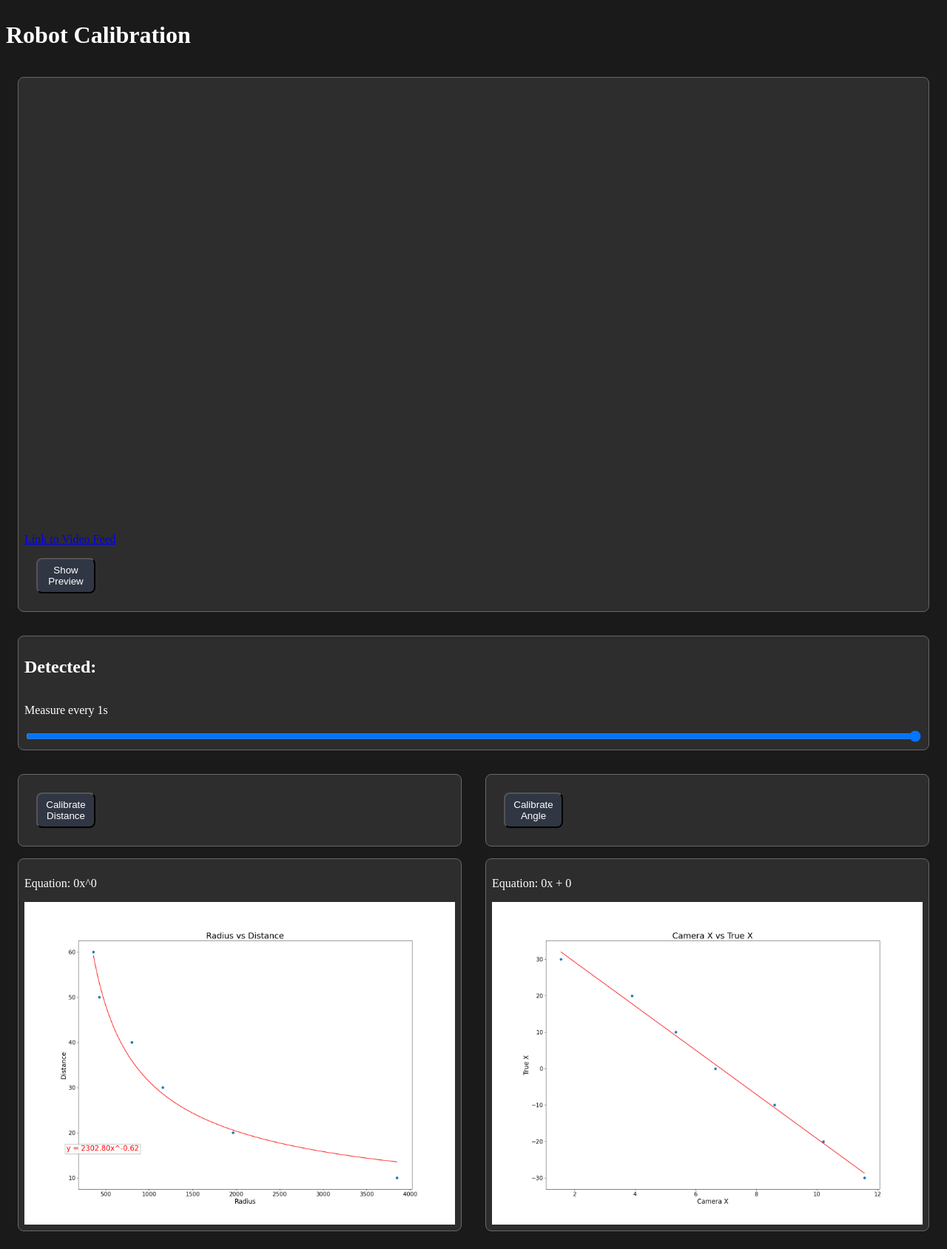
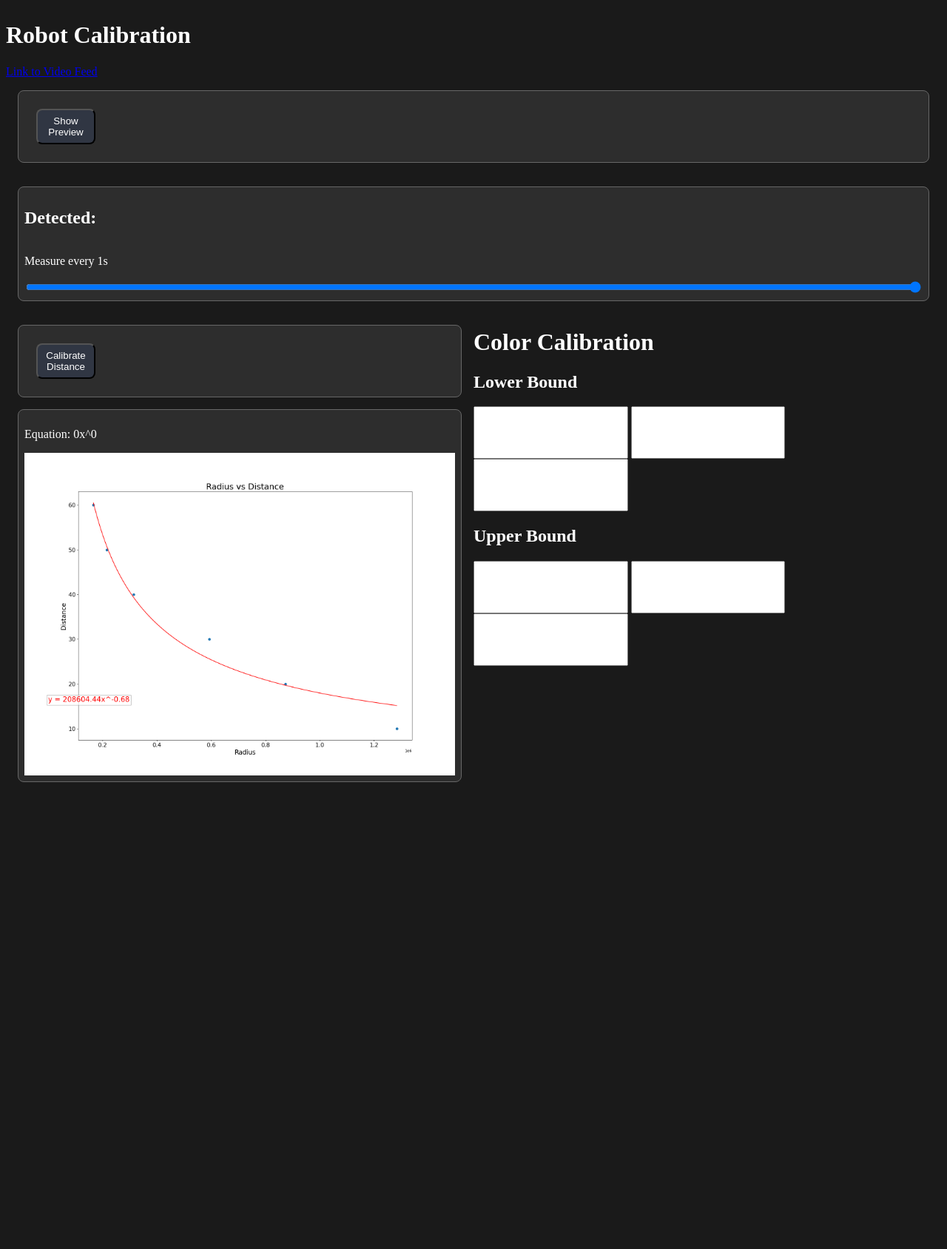
Before and after one commit to SaumYazdi/2024-Open-Robotics, a Python web app: template CameraCalibration/templates/index.html in a window 1280 px wide. Shown: the whole page at 74% size. After the commit the page ends 1057 px from the top, so only its background shows below. Run offline with Jinja, Linux system fonts and the light colour scheme; the template is opened without the code that fills it, so the values that code supplies are empty.

Commit message:
Color manual calibration+ multiple contours detection

```diff
--- a/CameraCalibration/calibrate.py
+++ b/CameraCalibration/calibrate.py
@@ -19,10 +19,10 @@ def update():
     server.radius = camera.radius
     server.radial_distance = camera.radial_distance
     server.angle = camera.angle
+    server.distance = camera.distance
 
-    if server.lower and server.upper:
+    if server.lower != camera.orange_lower or server.upper != camera.orange_upper:
         camera.set_color_bounds(server.lower, server.upper)
-        server.lower = server.upper = None
 
     server.fps = camera.fps
     if server.show_preview:
--- a/CameraCalibration/main.py
+++ b/CameraCalibration/main.py
@@ -21,10 +21,10 @@ def update():
     server.radius = camera.radius
     server.radial_distance = camera.radial_distance
     server.angle = camera.angle
+    server.distance = camera.distance
 
-    if server.lower and server.upper:
+    if server.lower != camera.orange_lower or server.upper != camera.orange_upper:
         camera.set_color_bounds(server.lower, server.upper)
-        server.lower = server.upper = None
 
     server.fps = camera.fps
     if server.show_preview:
--- a/CameraCalibration/static/color.js
+++ b/CameraCalibration/static/color.js
@@ -40,6 +40,10 @@ function calibrateColors() {
         headers: {
             "Content-type": "application/json; charset=UTF-8"
         }
+    })
+    .then(response => response.json())
+    .then(data => {
+        getColors();
     })
     .catch(error => {return 0;});
 
@@ -95,3 +99,98 @@ preview.addEventListener("click", () => {
     selectedColors.push(pixelColor);
     colorsLabel.innerHTML = `Selecting Colours: true, Colors: ${selectedColors.join(', ')}`;
 });
+
+
+
+// Color calibration
+
+colorLower = {
+    r: getE("color-lower-r"),
+    g: getE("color-lower-g"),
+    b: getE("color-lower-b")
+}
+
+colorUpper = {
+    r: getE("color-upper-r"),
+    g: getE("color-upper-g"),
+    b: getE("color-upper-b")
+}
+
+colorLowerBox = getE("color-lower-box");
+colorUpperBox = getE("color-upper-box");
+
+function getColors() {
+    fetch("/colors", {
+        method: "POST",
+        headers: {
+            "Content-type": "application/json; charset=UTF-8"
+        }
+        })
+        .then(response => response.json())
+        .then(data => {
+            lower = data.lower;
+            colorLower.r.value = lower[0];
+            colorLower.g.value = lower[1];
+            colorLower.b.value = lower[2];
+            upper = data.upper;
+            colorUpper.r.value = upper[0];
+            colorUpper.g.value = upper[1];
+            colorUpper.b.value = upper[2];
+            updateColor(false);
+        })
+        .catch(error => {return 0;});
+}
+
+window.addEventListener("load", () => {
+    getColors();
+});
+
+function HSVtoRGB(h, s, v) {
+    var r, g, b, i, f, p, q, t;
+    if (arguments.length === 1) {
+        s = h.s, v = h.v, h = h.h;
+    }
+    i = Math.floor(h * 6);
+    f = h * 6 - i;
+    p = v * (1 - s);
+    q = v * (1 - f * s);
+    t = v * (1 - (1 - f) * s);
+    switch (i % 6) {
+        case 0: r = v, g = t, b = p; break;
+        case 1: r = q, g = v, b = p; break;
+        case 2: r = p, g = v, b = t; break;
+        case 3: r = p, g = q, b = v; break;
+        case 4: r = t, g = p, b = v; break;
+        case 5: r = v, g = p, b = q; break;
+    }
+    return {
+        r: Math.round(r * 255),
+        g: Math.round(g * 255),
+        b: Math.round(b * 255)
+    };
+}
+
+function updateColor(setting = true) {
+    lower = [colorLower.r.value, colorLower.g.value, colorLower.b.value];
+    upper = [colorUpper.r.value, colorUpper.g.value, colorUpper.b.value];
+
+    if (setting) {
+        fetch("/setColors", {
+            method: "POST",
+            body: JSON.stringify({
+                lower: lower,
+                upper: upper
+            }),
+            headers: {
+                "Content-type": "application/json; charset=UTF-8"
+            }
+            })
+            .then(response => response.json())
+            .catch(error => {return 0;});
+    }
+
+    l = HSVtoRGB(lower[0] / 360, lower[1] / 255, lower[2] / 255)
+    colorLowerBox.style.backgroundColor = `rgb(${l.r}, ${l.g}, ${l.b})`;
+    u = HSVtoRGB(upper[0] / 360, upper[1] / 255, upper[2] / 255)
+    colorUpperBox.style.backgroundColor = `rgb(${u.r}, ${u.g}, ${u.b})`;
+}
--- a/CameraCalibration/static/index.css
+++ b/CameraCalibration/static/index.css
@@ -61,3 +61,13 @@ button {
 #preview {
     display: none;
 }
+
+.color-text {
+    width: 33%;
+    font-size: 42pt;
+}
+
+.color-box {
+    width: 50%;
+    height: 10rem;
+}
--- a/CameraCalibration/static/index.js
+++ b/CameraCalibration/static/index.js
@@ -93,11 +93,21 @@ function update() {
                 }
                 radiusLabel.innerHTML = `Radius: ${radius}`;
 
-                distance = calcDist(radius);
+            })
+            .catch(error => {return 0;});
+
+        fetch("/distance", {
+            method: "POST",
+            headers: {
+                "Content-type": "application/json; charset=UTF-8"
+            }
+            })
+            .then(response => response.json())
+            .then(data => {
+                distance = data.distance;
                 distanceLabel.innerHTML = `Estimated Distance: ${distance}`;
             })
             .catch(error => {return 0;});
-
         // Fetches ball x-position on camera.
         //fetch("/xOffset", {
             //method: "POST",
--- a/CameraCalibration/templates/index.html
+++ b/CameraCalibration/templates/index.html
@@ -7,11 +7,12 @@
     <span class="main-body">
         <h1>Robot Calibration</h1>
 
+        <div>
+            <a href="{{ url_for('preview') }}" target="_self">Link to Video Feed</a>
+            <script src="{{ url_for('static', filename='client.js') }}"></script>
+        </div>
+
         <div class="box">
-            <video id="remoteVideo" autoplay></video>
-            <a href="{{ url_for('video_feed') }}" target="_self">Link to Video Feed</a>
-            <script src="{{ url_for('static', filename='main.js') }}"></script>
-
             <button id="preview-button" onclick="showPreview()">Show Preview</button>
             <span id="preview-frame">
                 <p id="fps">0 FPS</p>
@@ -31,10 +32,9 @@
         <div id="measurements-frame" class="box">
             <h2 id="detected-label">Detected: </h2>
             <span id="measurements">
+                <p id="distance-label">Estimated Distance: </p>
+                <p id="angle-label">Estimated Angle: </p>
                 <p id="radius-label">Radius: </p>
-                <p id="distance-label">Estimated Distance: </p>
-                <p id="x-label">Estimated X: </p>
-                <p id="angle-label">Estimated Angle: </p>
             </span>
             <p id="measure-label">Measure every 1s</p>
             <input id="measure-slider" type="range" min=100 max=1000 value=1000 />
@@ -58,18 +58,22 @@
         </span>
 
         <span class="calibration-frame">
-            <div id="calibrate-angle-start" class="box">
-                <button id="calibrate-angle-button" onclick="calibrateAngleNext()">Calibrate Angle</button>
+            <h1>Color Calibration</h1>
+            <h2>Lower Bound</h2>
+            <div id="color-lower">
+                <input id="color-lower-r" class="color-text" type="text" onchange="updateColor()" />
+                <input id="color-lower-g" class="color-text" type="text" onchange="updateColor()" />
+                <input id="color-lower-b" class="color-text" type="text" onchange="updateColor()" />
             </div>
-
-            <div class="box">
-                <p id="equation-angle-label">Equation: </p>
-                <img id="angle-graph" src="{{url_for('static', filename='angle.png')}}">
+            <h2>Upper Bound</h2>
+            <div id="color-upper">
+                <input id="color-upper-r" class="color-text" type="text" onchange="updateColor()" />
+                <input id="color-upper-g" class="color-text" type="text" onchange="updateColor()" />
+                <input id="color-upper-b" class="color-text" type="text" onchange="updateColor()" />
             </div>
-
-            <div id="calibration-angle" class="box">
-                <button onclick="calibrateAngleNext()">Next</button>
-                <p id="calibrate-angle-label"></p>
+            <div>
+                <div id="color-lower-box" class="color-box"></div>
+                <div id="color-upper-box" class="color-box"></div>
             </div>
         </span>
         </div>
@@ -77,10 +81,8 @@
 
     <script type="text/javascript" src="{{url_for('static', filename='index.js')}}"></script>
     <script type="text/javascript" src="{{url_for('static', filename='dist.js')}}"></script>
-    <script type="text/javascript" src="{{url_for('static', filename='angle.js')}}"></script>
     <script type="text/javascript" src="{{url_for('static', filename='color.js')}}"></script>
     <script type="text/javascript">
         updateDistEquation("{{k}}", "{{a}}");
-        updateAngleEquation("{{m}}", "{{c}}");
     </script>
 </body>
```
Also changed, not shown: CameraCalibration/camera.py (+38 -26 lines), CameraCalibration/save.json (+8 -8 lines), CameraCalibration/server.py (+30 -2 lines), CameraCalibration/static/dist.png.
